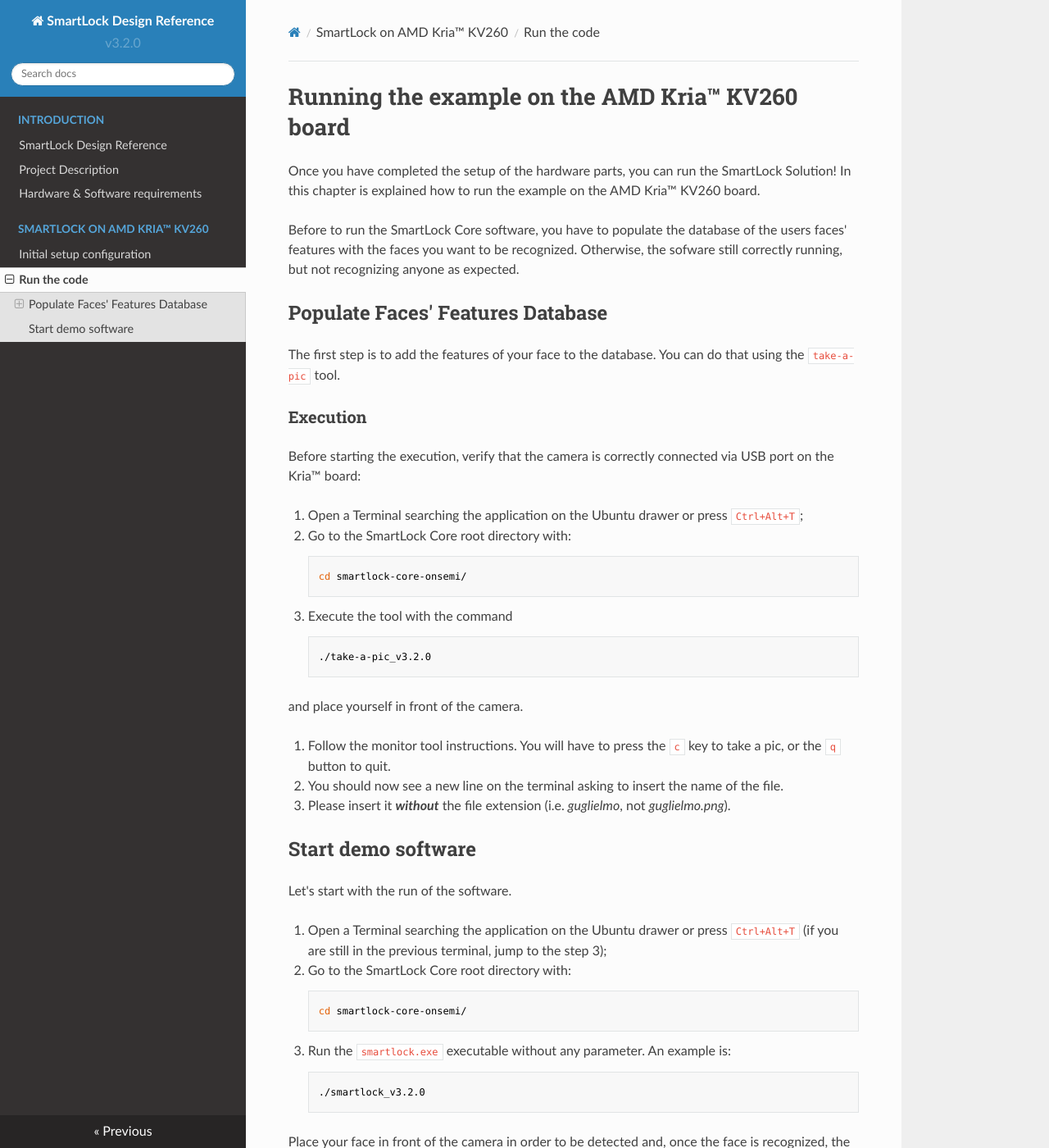
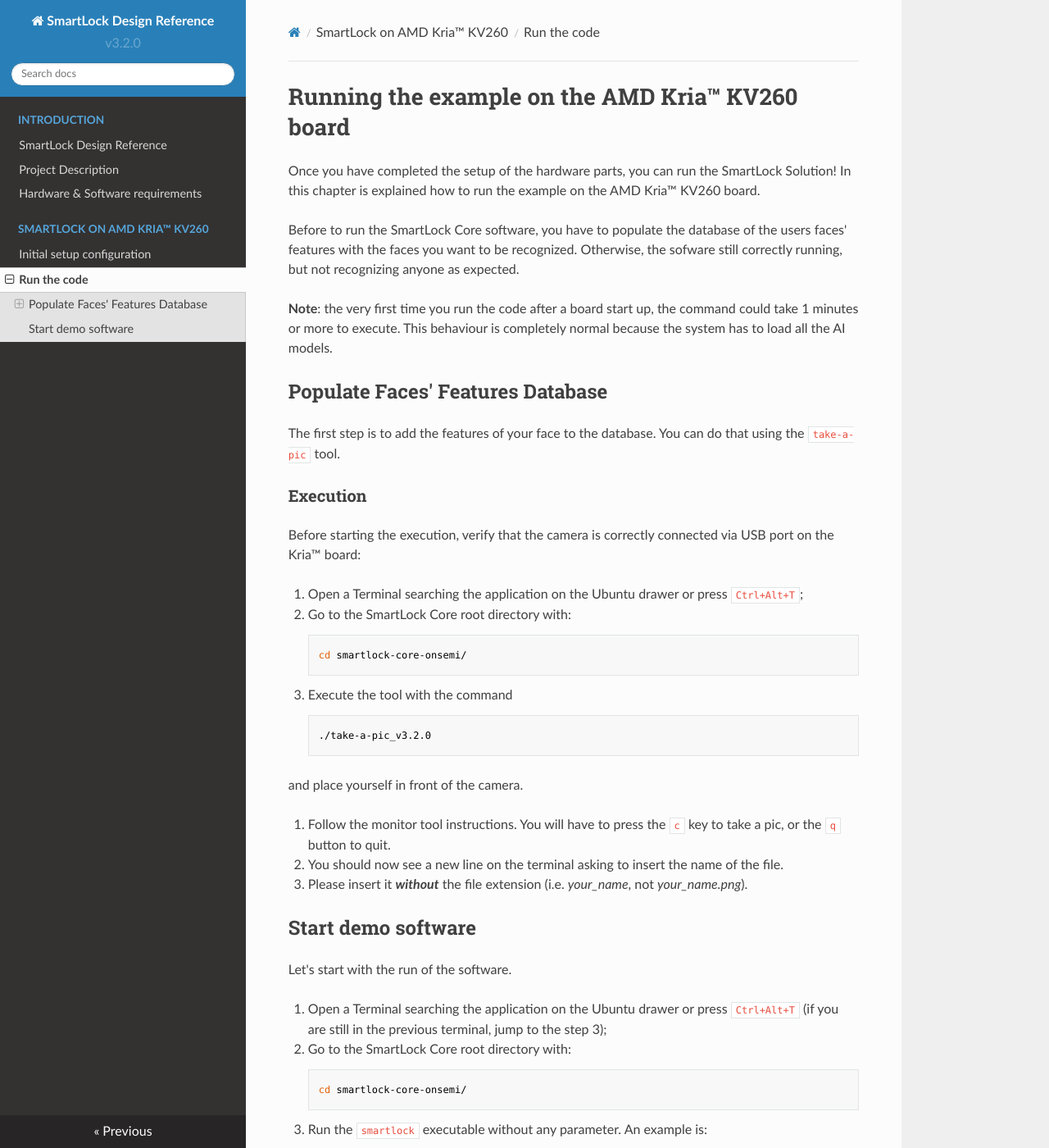
Before and after one commit to MakarenaLabs/SmartLock-Documentation, an MkDocs documentation site: the page built from markdown/boards/amd-kria-kv260/run-smartlock.md, in a window 1280 px wide and 1400 px high. Shown: the whole window at 82% size. Built offline with MkDocs 1.6.1, drawn with Linux system fonts in a browser that asks for light colours; nearby versions of some CDN libraries.

Commit message:
Updated with infos about the transparent cap of 2D sensor and about the ai models loading time after the first boot of the board

```diff
--- a/docs/boards/amd-kria-kv260/initial-setup-configuration/index.html
+++ b/docs/boards/amd-kria-kv260/initial-setup-configuration/index.html
@@ -147,6 +147,11 @@
         frameborder="0" allow="accelerometer; autoplay; clipboard-write; encrypted-media; gyroscope; picture-in-picture; web-share" allowfullscreen style="position: absolute; top: 0; left: 0; width: 100%; height: 100%;"></iframe>
 </div>
 
+<div style="background-color:rgba(180, 180, 0, 30%); vertical-align: middle; padding:20px 0;border-radius: 10px">
+&nbsp;&nbsp;&nbsp;&nbsp;&nbsp; Please be sure to remove the protective transparent cap from the 2D sensor.
+</div>
+
+<p><br></p>
 <p>As said before, the AMD Kria&trade; KV260 is already equipped with the flashed microSD card with SmartLock Ubuntu Image v3.2.0, so you can jump to <a href="#board-connection">Board connections</a> chapter.</p>
 <h2 id="preliminary-actions">Preliminary actions</h2>
 <p>At this step, you should have completed all the requirements provided in the
--- a/docs/boards/amd-kria-kv260/run-smartlock/index.html
+++ b/docs/boards/amd-kria-kv260/run-smartlock/index.html
@@ -97,6 +97,8 @@
 explained how to run the example on the AMD Kria&trade; KV260 board.</p>
 <p>Before to run the SmartLock Core software, you have to populate the database of the users faces' features with the faces
 you want to be recognized. Otherwise, the sofware still correctly running, but not recognizing anyone as expected.</p>
+<p><strong>Note</strong>: the very first time you run the code after a board start up, the command could take 1 minutes or more to execute. This behaviour
+is completely normal because the system has to load all the AI models.</p>
 <h2 id="populate-faces-features-database">Populate Faces' Features Database</h2>
 <p>The first step is to add the features of your face to the database. You can do that using the <code>take-a-pic</code> tool.</p>
 <h3 id="execution">Execution</h3>
@@ -123,7 +125,7 @@
 <p>You should now see a new line on the terminal asking to insert the name of the file.</p>
 </li>
 <li>
-<p>Please insert it <em><strong>without</strong></em> the file extension (i.e. <em>guglielmo</em>, not <em>guglielmo.png</em>).</p>
+<p>Please insert it <em><strong>without</strong></em> the file extension (i.e. <em>your_name</em>, not <em>your_name.png</em>).</p>
 </li>
 </ol>
 <h2 id="start-demo-software">Start demo software</h2>
@@ -137,7 +139,7 @@
 </code></pre>
 </li>
 <li>
-<p>Run the <code>smartlock.exe</code> executable without any parameter. An example is:</p>
+<p>Run the <code>smartlock</code> executable without any parameter. An example is:</p>
 <pre><code>./smartlock_v3.2.0
 </code></pre>
 </li>
--- a/docs/index.html
+++ b/docs/index.html
@@ -109,10 +109,9 @@
 <li><strong>Amanda Emerson</strong>: <a href="mailto:amanda.emerson@amd.com">amanda.emerson@amd.com</a> </li>
 <li><strong>Gordon Lau</strong>: <a href="mailto:gordon.lau@amd.com">gordon.lau@amd.com</a></li>
 <li><strong>Robert Green</strong>: <a href="mailto:robert.green@amd.com">robert.green@amd.com</a></li>
+<li><strong>Matteo Castagnaro</strong>: <a href="mailto:matteo.castagnaro@makarenalabs.com">matteo.castagnaro@makarenalabs.com</a></li>
+<li><strong>Brixhilda Koci</strong>: <a href="mailto:brixhilda.koci@makarenalabs.com">brixhilda.koci@makarenalabs.com</a></li>
 <li><strong>Enrico Giordano</strong>: <a href="mailto:enrico.giordano@makarenalabs.com">enrico.giordano@makarenalabs.com</a></li>
-<li><strong>Guglielmo Zanni</strong>: <a href="mailto:guglielmo.zanni@makarenalabs.com">guglielmo.zanni@makarenalabs.com</a></li>
-<li><strong>Brixhilda Koci</strong>: <a href="mailto:brixhilda.koci@makarenalabs.com">brixhilda.koci@makarenalabs.com</a></li>
-<li><strong>Matteo Castagnaro</strong>: <a href="mailto:matteo.castagnaro@makarenalabs.com">matteo.castagnaro@makarenalabs.com</a></li>
 </ul>
 
             </div>
--- a/markdown/boards/amd-kria-kv260/run-smartlock.md
+++ b/markdown/boards/amd-kria-kv260/run-smartlock.md
@@ -5,6 +5,9 @@
 
 Before to run the SmartLock Core software, you have to populate the database of the users faces' features with the faces
 you want to be recognized. Otherwise, the sofware still correctly running, but not recognizing anyone as expected.
+
+**Note**: the very first time you run the code after a board start up, the command could take 1 minutes or more to execute. This behaviour
+is completely normal because the system has to load all the AI models.
 
 ## Populate Faces' Features Database
 
@@ -29,7 +32,7 @@
 
 5. You should now see a new line on the terminal asking to insert the name of the file.
 
-6. Please insert it _**without**_ the file extension (i.e. _guglielmo_, not _guglielmo.png_).
+6. Please insert it _**without**_ the file extension (i.e. _your_name_, not _your_name.png_).
 
 [//]: # (<div style="width: 100%; text-align: center">  )
 
@@ -49,7 +52,7 @@
 
         cd smartlock-core-onsemi/
 
-3. Run the `smartlock.exe` executable without any parameter. An example is:
+3. Run the `smartlock` executable without any parameter. An example is:
 
         ./smartlock_v3.2.0
 
```
Also changed, not shown: docs/search/search_index.json (+1 -1 lines), markdown/boards/amd-kria-kv260/initial-setup-configuration.md (+6 -0 lines), markdown/index.md (+2 -3 lines), 1 other file.
